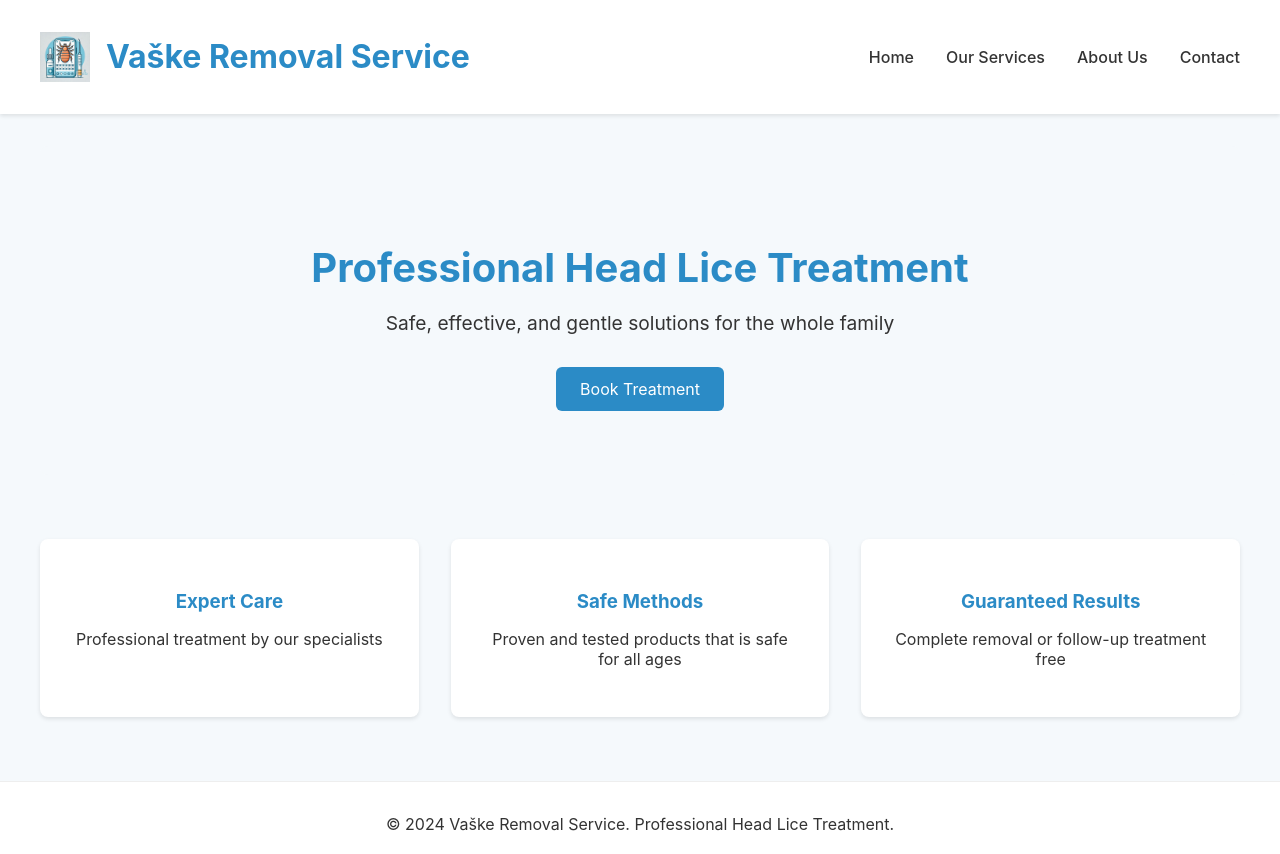
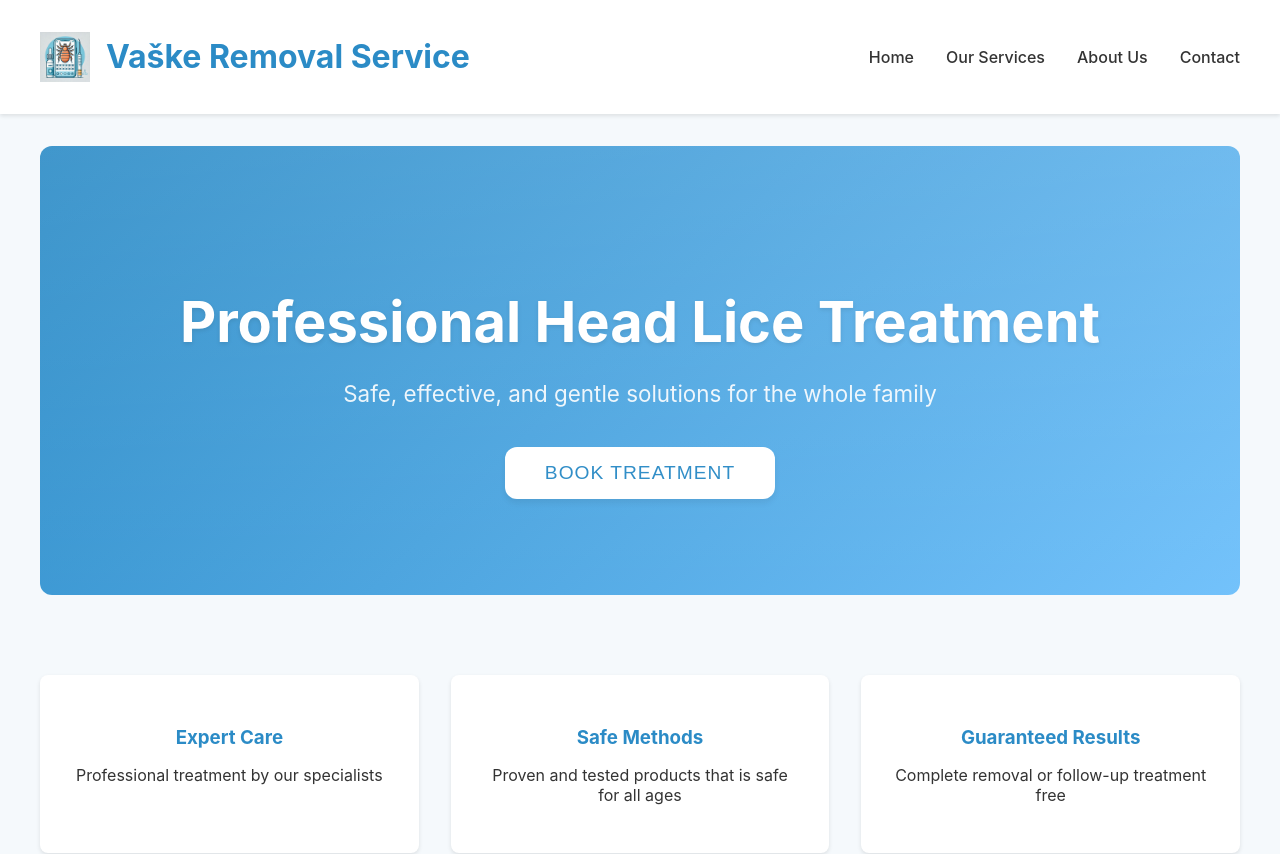
Before and after one commit to sondreb/va-ke, an Angular app: page / in a window 1280 px wide. Shown: the top 854 px of the page. Built offline with nearby package versions, Linux system fonts and the light colour scheme.

Commit message:
Improve the visual layout

```diff
--- a/src/app/pages/home/home.component.ts
+++ b/src/app/pages/home/home.component.ts
@@ -30,21 +30,51 @@ import { RouterLink } from '@angular/router';
   styles: [`
     .hero {
       text-align: center;
-      padding: 4rem 1rem;
-      background-color: var(--light-bg);
-      border-radius: 8px;
-      margin-bottom: 2rem;
+      padding: 6rem 1rem;
+      background: var(--gradient-primary);
+      border-radius: var(--border-radius);
+      margin-bottom: 3rem;
+      position: relative;
+      overflow: hidden;
+    }
+
+    .hero::after {
+      content: '';
+      position: absolute;
+      top: 0;
+      left: 0;
+      width: 100%;
+      height: 100%;
+      background: linear-gradient(rgba(255,255,255,0.1), transparent);
+      pointer-events: none;
     }
 
     .hero h1 {
-      font-size: 2.5rem;
-      margin-bottom: 1rem;
+      font-size: 3.5rem;
+      margin-bottom: 1.5rem;
+      color: var(--white);
+      text-shadow: 0 2px 4px rgba(0,0,0,0.1);
     }
 
     .hero p {
+      font-size: 1.4rem;
+      margin-bottom: 2.5rem;
+      color: var(--white);
+      opacity: 0.9;
+    }
+
+    .hero button {
+      background: var(--white);
+      color: var(--primary-color);
       font-size: 1.2rem;
-      margin-bottom: 2rem;
-      color: var(--text-color);
+      padding: 15px 40px;
+      text-transform: uppercase;
+      letter-spacing: 1px;
+    }
+
+    .hero button:hover {
+      background: var(--white);
+      color: var(--primary-dark);
     }
 
     .features {
--- a/src/app/pages/services/services.component.ts
+++ b/src/app/pages/services/services.component.ts
@@ -45,16 +45,43 @@ import { Component } from '@angular/core';
 
     .service-card {
       background: var(--white);
-      padding: 2rem;
-      border-radius: 8px;
-      box-shadow: 0 2px 4px rgba(0,0,0,0.1);
+      padding: 2.5rem;
+      border-radius: var(--border-radius);
+      box-shadow: var(--shadow-sm);
+      transition: all 0.3s ease;
+      position: relative;
+      overflow: hidden;
+    }
+
+    .service-card::before {
+      content: '';
+      position: absolute;
+      top: 0;
+      left: 0;
+      width: 100%;
+      height: 4px;
+      background: var(--gradient-primary);
+      transform: scaleX(0);
+      transform-origin: left;
+      transition: transform 0.3s ease;
+    }
+
+    .service-card:hover {
+      transform: translateY(-4px);
+      box-shadow: var(--shadow-lg);
+    }
+
+    .service-card:hover::before {
+      transform: scaleX(1);
     }
 
     .price {
-      font-size: 1.5rem;
-      color: var(--primary-color);
+      font-size: 1.8rem;
+      background: var(--gradient-primary);
+      -webkit-background-clip: text;
+      -webkit-text-fill-color: transparent;
       font-weight: bold;
-      margin-top: 1rem;
+      margin-top: 1.5rem;
     }
   `]
 })
--- a/src/styles.css
+++ b/src/styles.css
@@ -2,10 +2,16 @@
 
 :root {
   --primary-color: #2b8bc6;
+  --primary-dark: #1a6fa3;
   --secondary-color: #73c2fb;
   --text-color: #333333;
   --light-bg: #f5f9fc;
   --white: #ffffff;
+  --shadow-sm: 0 2px 4px rgba(0,0,0,0.05);
+  --shadow-md: 0 4px 6px rgba(0,0,0,0.07);
+  --shadow-lg: 0 10px 15px rgba(0,0,0,0.1);
+  --gradient-primary: linear-gradient(135deg, var(--primary-color), var(--secondary-color));
+  --border-radius: 12px;
 }
 
 body {
@@ -22,20 +28,68 @@ body {
 
 button {
   font-size: 16px;
-  padding: 12px 24px;
-  background-color: var(--primary-color);
+  padding: 12px 28px;
+  background: var(--gradient-primary);
   color: var(--white);
   border: none;
-  border-radius: 6px;
+  border-radius: var(--border-radius);
   cursor: pointer;
-  transition: all 0.2s ease;
-  font-family: -apple-system, BlinkMacSystemFont, "Segoe UI", system-ui, Roboto,
-    "Helvetica Neue", Arial, sans-serif;
+  transition: all 0.3s ease;
+  font-weight: 500;
+  position: relative;
+  overflow: hidden;
+  box-shadow: var(--shadow-md);
 }
 
 button:hover {
-  background-color: var(--secondary-color);
-  transform: translateY(-1px);
+  transform: translateY(-2px);
+  box-shadow: var(--shadow-lg);
+}
+
+button:active {
+  transform: translateY(0);
+}
+
+button::after {
+  content: '';
+  position: absolute;
+  top: 0;
+  left: 0;
+  width: 100%;
+  height: 100%;
+  background: linear-gradient(rgba(255,255,255,0.2), transparent);
+  opacity: 0;
+  transition: opacity 0.3s ease;
+}
+
+button:hover::after {
+  opacity: 1;
+}
+
+.card {
+  background: var(--white);
+  border-radius: var(--border-radius);
+  box-shadow: var(--shadow-sm);
+  transition: all 0.3s ease;
+}
+
+.card:hover {
+  box-shadow: var(--shadow-lg);
+  transform: translateY(-2px);
+}
+
+input, textarea {
+  border-radius: 8px;
+  border: 2px solid #eee;
+  padding: 12px;
+  transition: all 0.3s ease;
+  font-size: 1rem;
+}
+
+input:focus, textarea:focus {
+  border-color: var(--primary-color);
+  box-shadow: 0 0 0 3px rgba(43, 139, 198, 0.1);
+  outline: none;
 }
 
 h1, h2, h3 {
```
